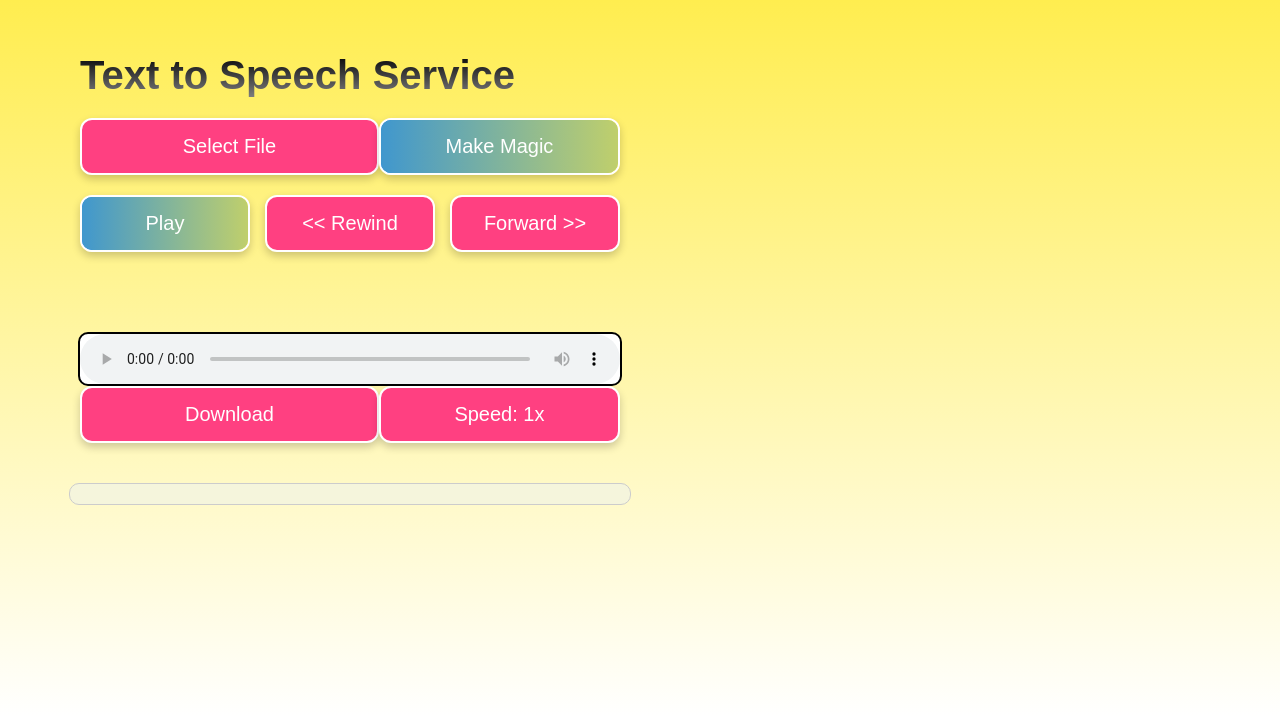
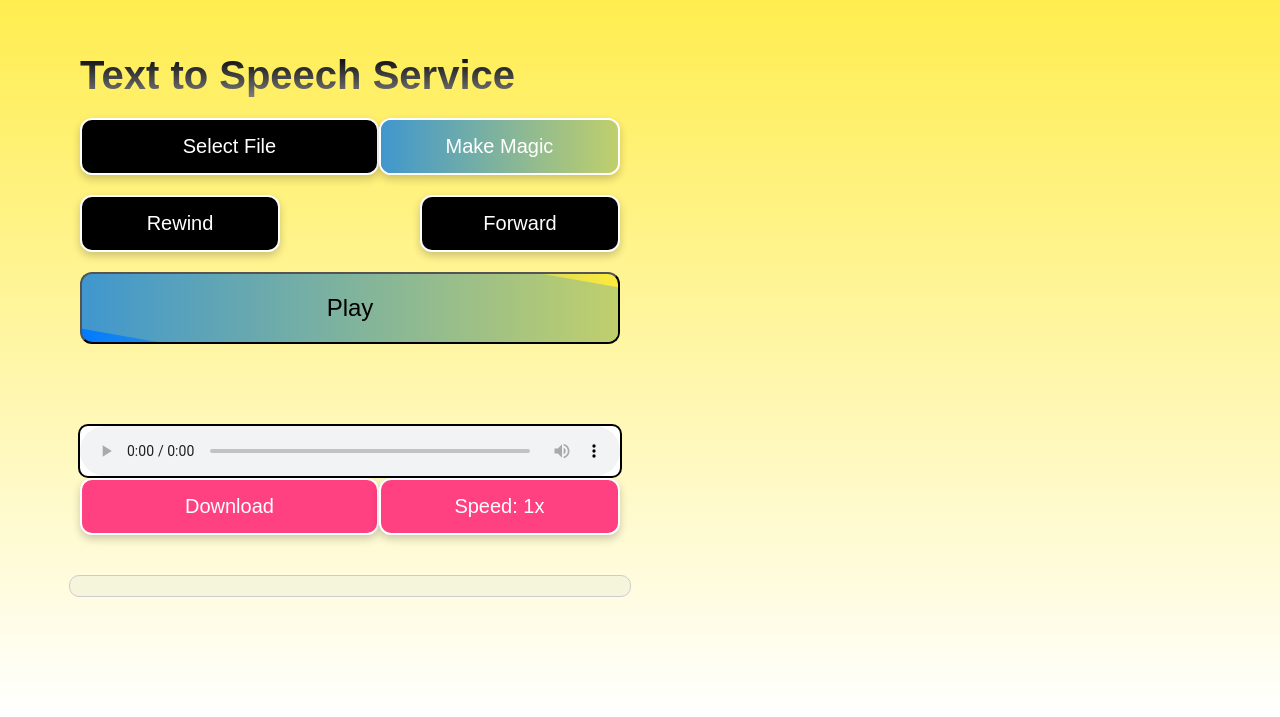
Before and after one commit to sashabatin/yonchee, a Flask app: page / in a window 1280 px wide. Shown: the part 83-800 px from the top of the page. Run offline with Flask 3, Linux system fonts and the light colour scheme.

Commit message:
improve UI

```diff
--- a/templates/index.html
+++ b/templates/index.html
@@ -3,6 +3,7 @@
 <head>
     <meta charset="UTF-8">
     <title>Yonchee Text-to-Speech Application</title>
+    <meta name="viewport" content="width=device-width, initial-scale=1.0">
     <style>
         @import url('https://fonts.googleapis.com/css2?family=Pacifico&display=swap');
 
@@ -125,17 +126,35 @@
             text-align: center;
             cursor: pointer;
             flex-basis: calc(50% - 10px); /* Ensures the button width is half of the parent */
+            max-width: 300px; /* Ensures buttons do not exceed a certain width */
         }
 
         .audio-controls button {
-            flex-basis: calc(33.33% - 10px); /* Ensures the button width is third of the parent */
+            flex-basis: calc(50% - 10px); /* Ensures the button width is half of the parent */
+            max-width: 200px; /* Ensures buttons do not exceed a certain width */
+        }
+
+        .play-pause-container {
+            display: flex;
+            justify-content: center;
+            width: 100%;
+            max-width: 800px; /* Ensures the button width matches the player width */
+            margin-bottom: 20px;
+        }
+
+        .play-pause-container button {
+            width: 100%;
+            font-size: 24px;
+            padding: 20px 30px;
+            border-radius: 12px; /* Rounded corners */
         }
 
         .button-group label:hover,
         .button-group button:hover,
         .audio-controls button:hover,
         .additional-controls button:hover,
-        .additional-controls a:hover {
+        .additional-controls a:hover,
+        .play-pause-container button:hover {
             background-color: #d83670;
             transform: scale(1.05);
         }
@@ -239,7 +258,19 @@
             .additional-controls a {
                 flex-basis: 100%;
                 margin-bottom: 10px;
+                max-width: none; /* Allow full width on small screens */
             }
+
+            .play-pause-container button {
+                font-size: 20px;
+                padding: 15px 20px;
+            }
+        }
+
+        /* Custom colors for specific buttons */
+        .button-group label,
+        .audio-controls button {
+            background-color: #000;
         }
     </style>
 </head>
@@ -253,13 +284,15 @@
             <form id="uploadForm">
                 <div class="button-group">
                     <label for="fileInput">Select File</label>
-                    <input type="file" id="fileInput" name="image" accept="image/*" capture="camera" required>
+                    <input type="file" id="fileInput" name="image" accept="image/*" required>
                     <button id="makeMagicButton" type="submit">Make Magic</button>
                 </div>
                 <div class="audio-controls">
-                    <button id="togglePlayPauseButton">Play</button>
                     <button id="rewindButton">Rewind</button>
                     <button id="forwardButton">Forward</button>
+                </div>
+                <div class="play-pause-container">
+                    <button id="togglePlayPauseButton">Play</button>
                 </div>
                 <audio id="audioPlayer" controls></audio>
                 <div class="additional-controls">
@@ -298,8 +331,8 @@
                 makeMagic: 'Make Magic',
                 play: 'Play',
                 pause: 'Pause',
-                rewind: '<< Rewind ',
-                forward: ' Forward >>',
+                rewind: 'Rewind',
+                forward: 'Forward',
                 download: 'Download',
                 speed: 'Speed: 1x'
             },
@@ -308,8 +341,8 @@
                 makeMagic: 'Створити магію',
                 play: 'Відтворити',
                 pause: 'Пауза',
-                rewind: '<< Перемотати назад',
-                forward: '>> Перемотати вперед',
+                rewind: 'Перемотати назад',
+                forward: 'Перемотати вперед',
                 download: 'Завантажити',
                 speed: 'Швидкість: 1x'
             },
@@ -318,8 +351,8 @@
                 makeMagic: 'Создать магию',
                 play: 'Старт',
                 pause: 'Пауза',
-                rewind: '<< Перемотать назад',
-                forward: '>> Перемотать вперед',
+                rewind: 'Перемотать назад',
+                forward: 'Перемотать вперед',
                 download: 'Скачать',
                 speed: 'Скорость: 1x'
             }
@@ -406,12 +439,6 @@
                 downloadButton.href = url;
                 downloadButton.setAttribute('download', audioFileName);
 
-                togglePlayPauseButton.hidden = false;
-                rewindButton.hidden = false;
-                forwardButton.hidden = false;
-                downloadButton.hidden = false;
-                playbackSpeedButton.hidden = false;
-
                 // Automatically play the audio
                 audioPlayer.play();
                 togglePlayPauseButton.innerText = translations[languageSelect.value].pause;
@@ -486,7 +513,6 @@
             togglePlayPauseButton.innerText = translations[languageSelect.value]?.play || 'Play';
             downloadButton.hidden = true;
             playbackSpeedButton.hidden = true;
-            togglePlayPauseButton.hidden = true;
             rewindButton.hidden = true;
             forwardButton.hidden = true;
         }
```
